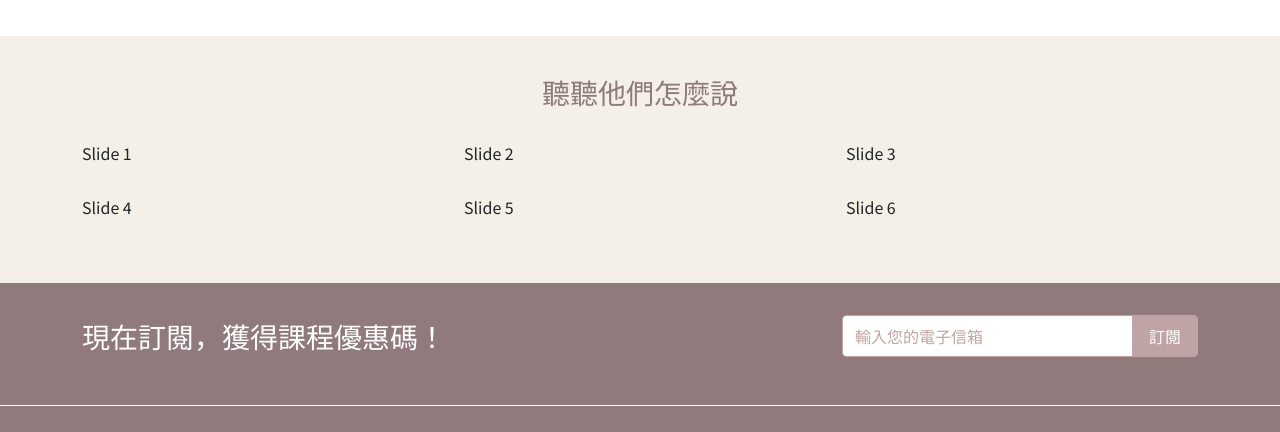
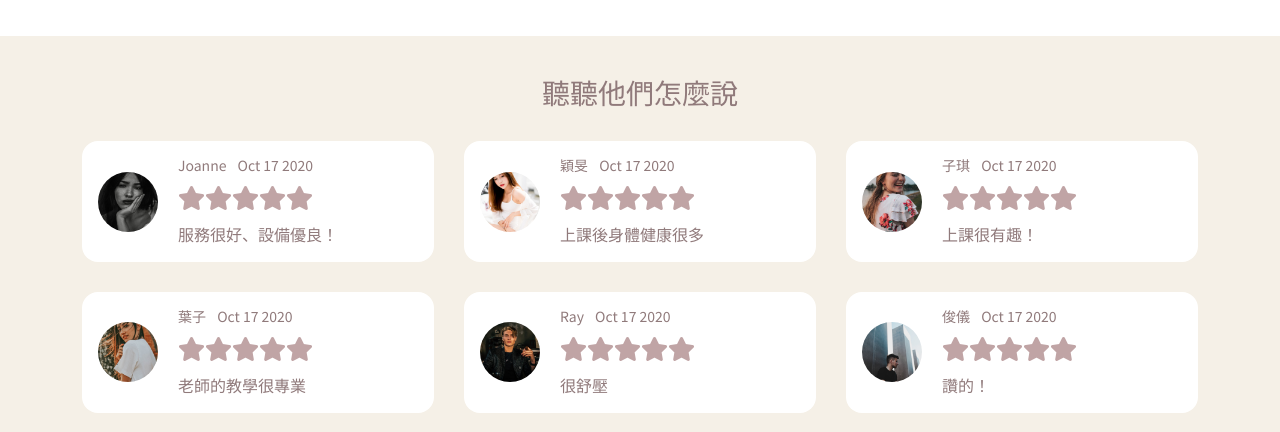
Before and after one commit to kerickkkkk/DOYOGA, a plain HTML site: page index.html in a window 1280 px wide. Shown: the part 3889-4321 px from the top of the page. Drawn offline with nearby package versions, Linux system fonts and the light colour scheme.

Commit message:
Update 2021-09-05T16:44:20.057Z

```diff
--- a/index.html
+++ b/index.html
@@ -305,12 +305,84 @@
     <h2 class="text-center fw-medium fs-3 mb-5 mb-md-7">聽聽他們怎麼說</h2>
     <div class="swiper-container listenSwiper pb-9 pb-md-0">
       <ul class="swiper-wrapper">
-        <li class="swiper-slide">Slide 1</li>
-        <li class="swiper-slide">Slide 2</li>
-        <li class="swiper-slide">Slide 3</li>
-        <li class="swiper-slide">Slide 4</li>
-        <li class="swiper-slide">Slide 5</li>
-        <li class="swiper-slide">Slide 6</li>
+        <li class="swiper-slide bg-white rounded-3 order-0 order-md-0 d-flex align-items-center p-3">
+          <img class="me-4" src="./assets/images/user-1.png" alt="user">
+          <div>
+            <h3 class="fs-7 fw-normal pb-2">
+              Joanne
+              <span class="ps-2">Oct 17 2020</span>
+            </h3>
+            <div class="text-secondary d-flex fs-4 pb-2-lg">
+              <i class="fas fa-star"></i><i class="fas fa-star"></i><i class="fas fa-star"></i><i class="fas fa-star"></i><i class="fas fa-star"></i>
+            </div>
+            <p class="text-primary">服務很好、設備優良！</p>
+          </div>
+        </li>
+        <li class="swiper-slide bg-white rounded-3 order-2 order-md-1 d-flex align-items-center p-3">
+          <img class="me-4" src="./assets/images/user-2.png" alt="user">
+          <div>
+            <h3 class="fs-7 fw-normal pb-2">
+              穎旻
+              <span class="ps-2">Oct 17 2020</span>
+            </h3>
+            <div class="text-secondary d-flex fs-4 pb-2-lg">
+              <i class="fas fa-star"></i><i class="fas fa-star"></i><i class="fas fa-star"></i><i class="fas fa-star"></i><i class="fas fa-star"></i>
+            </div>
+            <p class="text-primary">上課後身體健康很多</p>
+          </div>
+        </li>
+        <li class="swiper-slide bg-white rounded-3 order-4 order-md-2 d-flex align-items-center p-3">
+          <img class="me-4" src="./assets/images/user-3.png" alt="user">
+          <div>
+            <h3 class="fs-7 fw-normal pb-2">
+              子琪
+              <span class="ps-2">Oct 17 2020</span>
+            </h3>
+            <div class="text-secondary d-flex fs-4 pb-2-lg">
+              <i class="fas fa-star"></i><i class="fas fa-star"></i><i class="fas fa-star"></i><i class="fas fa-star"></i><i class="fas fa-star"></i>
+            </div>
+            <p class="text-primary">上課很有趣！</p>
+          </div>
+        </li>
+        <li class="swiper-slide bg-white rounded-3 order-1 order-md-3 d-flex align-items-center p-3">
+          <img class="me-4" src="./assets/images/user-4.png" alt="user">
+          <div>
+            <h3 class="fs-7 fw-normal pb-2">
+              葉子
+              <span class="ps-2">Oct 17 2020</span>
+            </h3>
+            <div class="text-secondary d-flex fs-4 pb-2-lg">
+              <i class="fas fa-star"></i><i class="fas fa-star"></i><i class="fas fa-star"></i><i class="fas fa-star"></i><i class="fas fa-star"></i>
+            </div>
+            <p class="text-primary">老師的教學很專業</p>
+          </div>
+        </li>
+        <li class="swiper-slide bg-white rounded-3 order-3 order-md-4 d-flex align-items-center p-3">
+          <img class="me-4" src="./assets/images/user-5.png" alt="user">
+          <div>
+            <h3 class="fs-7 fw-normal pb-2">
+              Ray
+              <span class="ps-2">Oct 17 2020</span>
+            </h3>
+            <div class="text-secondary d-flex fs-4 pb-2-lg">
+              <i class="fas fa-star"></i><i class="fas fa-star"></i><i class="fas fa-star"></i><i class="fas fa-star"></i><i class="fas fa-star"></i>
+            </div>
+            <p class="text-primary">很舒壓</p>
+          </div>
+        </li>
+        <li class="swiper-slide bg-white rounded-3 order-5 order-md-5 d-flex align-items-center p-3">
+          <img class="me-4" src="./assets/images/uset-6.png" alt="user">
+          <div>
+            <h3 class="fs-7 fw-normal pb-2">
+              俊儀
+              <span class="ps-2">Oct 17 2020</span>
+            </h3>
+            <div class="text-secondary d-flex fs-4 pb-2-lg">
+              <i class="fas fa-star"></i><i class="fas fa-star"></i><i class="fas fa-star"></i><i class="fas fa-star"></i><i class="fas fa-star"></i>
+            </div>
+            <p class="text-primary">讚的！</p>
+          </div>
+        </li>
       </ul>
       <div class="swiper-button-next d-md-none text-primary display-5">
         <i class="fas fa-arrow-right"></i>
```
